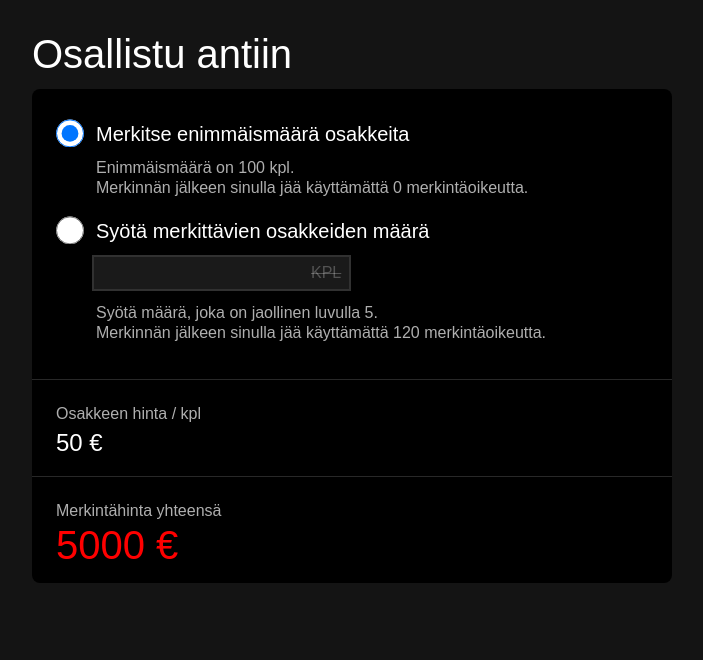
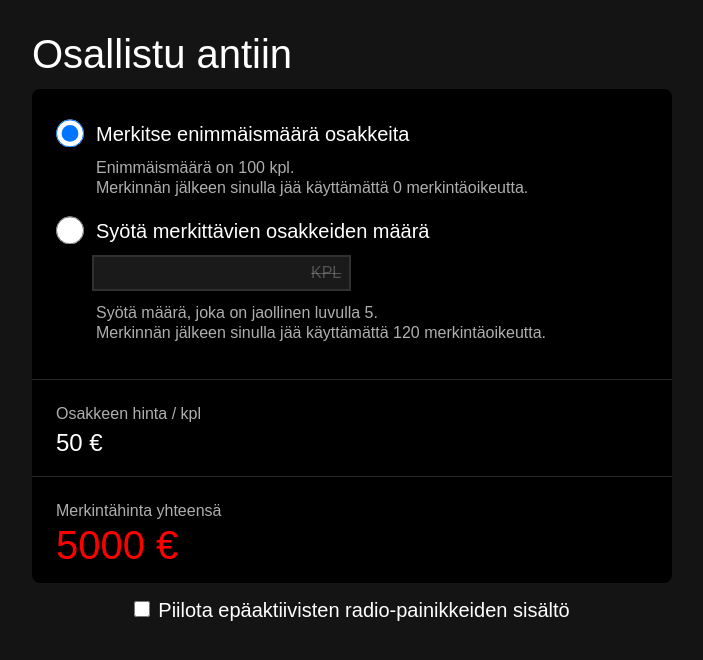
Before and after one commit to Jyri-droid/tricky-form, a React (Create React App) app: page / in a window 1280 px wide. Shown: the top 660 px of the page, without its empty margins (288-991 px from the left). Built offline with nearby package versions, Linux system fonts and the light colour scheme.

Commit message:
toggle for hiding inactive content

```diff
--- a/src/App.js
+++ b/src/App.js
@@ -1,5 +1,6 @@
 import RadioButtonGroup from "./RadioButtonGroup";
 import ListItem from "./ListItem";
+import Toggle from "./Toggle";
 import "./styles.css";
 import React from "react";
 import { useState } from "react";
@@ -9,6 +10,8 @@ export default function App() {
   const [price, setPrice] = useState(50);
   const [radio, setRadio] = useState("all");
   const [input, setInput] = useState(null);
+  const [toggle, setToggle] = useState(false);
+
   return (
     <div className="App">
       <div className="container">
@@ -20,6 +23,7 @@ export default function App() {
             maxStock={maxStock}
             input={input}
             setInput={setInput}
+            toggle={toggle}
           />
           <ul>
             <ListItem value={price}>Osakkeen hinta / kpl</ListItem>
@@ -31,6 +35,7 @@ export default function App() {
             </ListItem>
           </ul>
         </form>
+        <Toggle toggle={toggle} setToggle={setToggle} />
       </div>
     </div>
   );
--- a/src/Input.js
+++ b/src/Input.js
@@ -28,7 +28,7 @@ const Input = (props) => {
       <span className={props.disabled ? "unit strike-through" : "unit"}>
         KPL
       </span>
-      {alert && props.radio !== "all" && (
+      {alert && props.radio !== "all" && !props.toggle && (
         <p>
           <span className="material-symbols-sharp">warning</span>
           {alert}
--- a/src/RadioButtonGroup.js
+++ b/src/RadioButtonGroup.js
@@ -4,6 +4,7 @@ const RadioButtonGroup = (props) => {
   // When radio is clicked
   const handleRadioClick = (event) => {
     props.setRadio(event.target.value);
+    console.log(event.target.value);
   };
   return (
     <fieldset>
@@ -18,10 +19,10 @@ const RadioButtonGroup = (props) => {
         Merkitse enimmäismäärä osakkeita
         <br />
       </label>
-      <p>
+      {(!props.toggle || props.toggle && props.radio === "all") && (<p>
         Enimmäismäärä on {props.maxStock} kpl. <br />
         Merkinnän jälkeen sinulla jää käyttämättä 0 merkintäoikeutta.
-      </p>
+      </p>)}
 
       <label>
         <input
@@ -33,7 +34,7 @@ const RadioButtonGroup = (props) => {
         Syötä merkittävien osakkeiden määrä
         <br />
       </label>
-      <Input
+      {(!props.toggle || props.toggle && props.radio === "custom") &&  (<><Input
         disabled={props.radio === "all" ? true : false}
         maxStock={props.maxStock}
         setInput={props.setInput}
@@ -44,7 +45,7 @@ const RadioButtonGroup = (props) => {
         Merkinnän jälkeen sinulla jää käyttämättä{" "}
         {(6 / 5) * (props.maxStock - props.input) + " "}
         merkintäoikeutta.
-      </p>
+      </p></>)}
     </fieldset>
   );
 };
--- /dev/null
+++ b/src/Toggle.js
@@ -0,0 +1,11 @@
+const Toggle = (props) => {
+    const handleToggleChange = () => {
+        props.toggle ? props.setToggle(false) : props.setToggle(true);
+    };
+    return <div className="toggle">
+    <input type="checkbox" id="hideInactive" name="hideInactive"  onClick={handleToggleChange} />
+    <label htmlFor="hideInactive">Piilota epäaktiivisten radio-painikkeiden sisältö</label>
+  </div>
+}
+
+export default Toggle;
--- a/src/styles.css
+++ b/src/styles.css
@@ -135,3 +135,14 @@ h4 {
   line-height: 0.1rem;
   font-size: 1.5rem;
 }
+
+.toggle {
+  text-align: center;
+  margin-top: 1rem;
+}
+
+input[type="checkbox"] {
+  height: 1rem;
+  width: 1rem;
+  margin-right: 0.5rem;
+}
```
